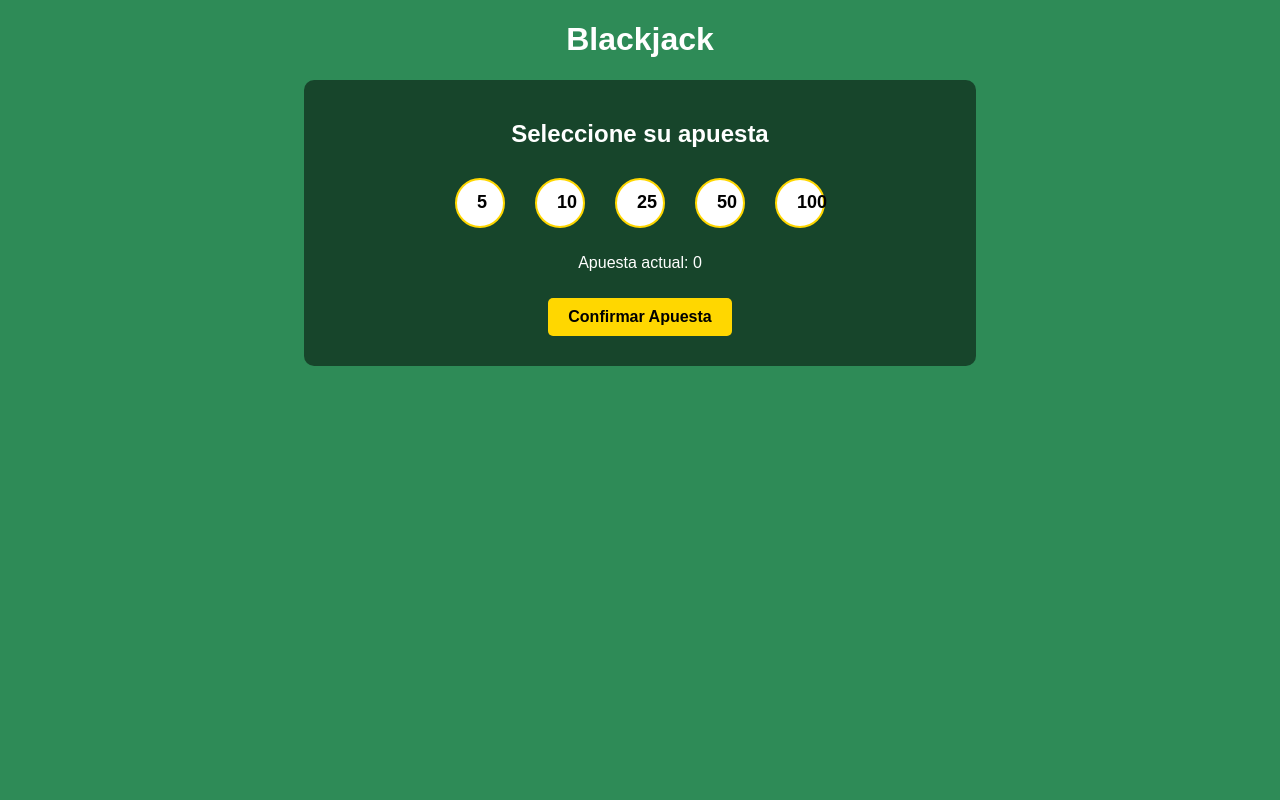
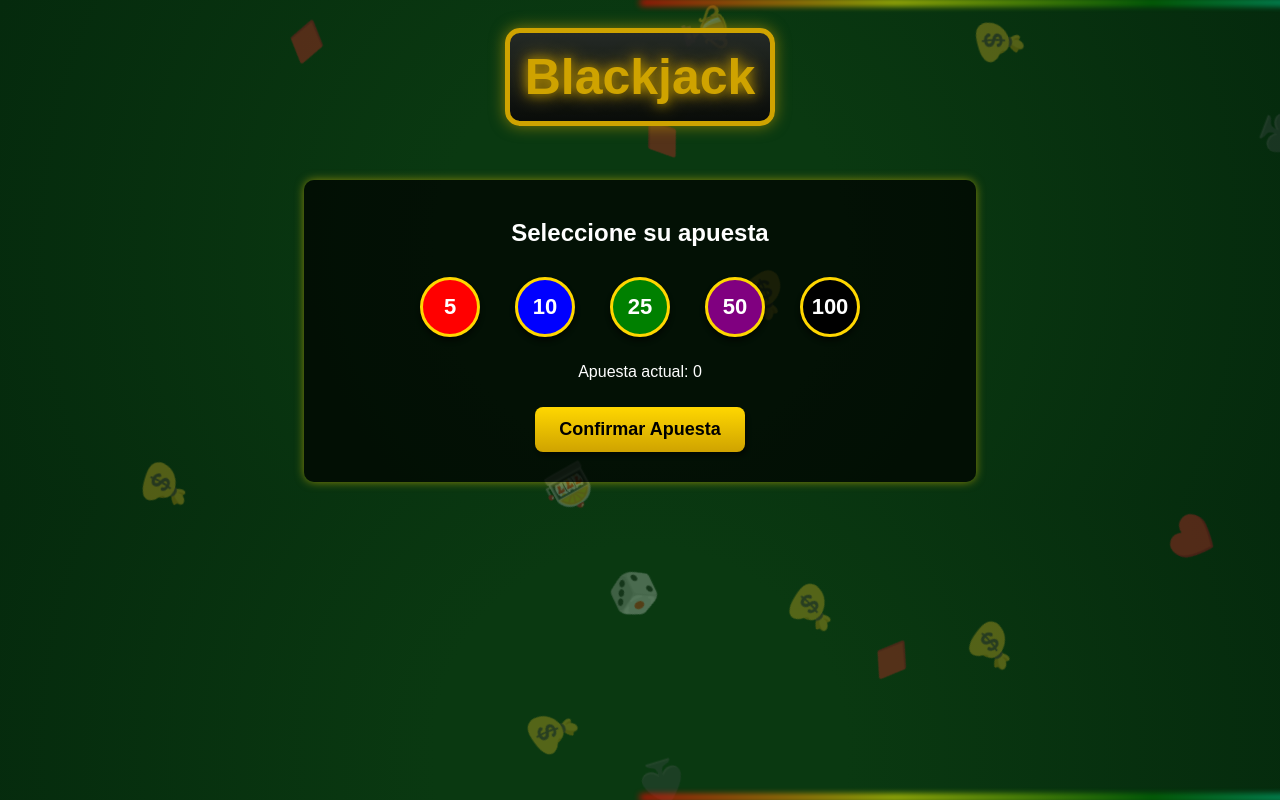
Before and after one commit to vicmmoraM/BlackJackProject, a Flask app: page / in a window 1280 px wide. Run offline with Flask 3, Linux system fonts and the light colour scheme.

Commit message:
Cambios en la interfaz

```diff
--- a/BlackJack/configuracion.py
+++ b/BlackJack/configuracion.py
@@ -1,6 +1,6 @@
 # 📌 Configuración de la cámara
 from ultralytics import YOLO
 use_droidcam = True
-video_url = "http://192.168.100.6:4747/video"
+video_url = "http://192.168.4.40:4747/video"
 umbral_confianza = 0.5
 model = YOLO("yolov8s_playing_cards.pt")
--- a/BlackJack/static/styles.css
+++ b/BlackJack/static/styles.css
@@ -1,70 +1,265 @@
+/* 📌 ESTILO GENERAL */
 body {
-    font-family: Arial, sans-serif;
+    font-family: 'Arial', sans-serif;
     text-align: center;
-    background-color: #2E8B57;
+    background: radial-gradient(circle, #0a3911 30%, #052a0d 100%);
     color: white;
+    position: relative;
+    overflow: hidden;
 }
 
-button {
-    padding: 10px 20px;
-    margin: 10px;
-    border: none;
-    cursor: pointer;
-    background-color: #FFD700;
-    color: black;
-    font-size: 16px;
-    font-weight: bold;
-    border-radius: 5px;
+/* 📌 FONDO CON ICONOS DE CASINO */
+.fondo-casino {
+    position: fixed;
+    top: 0;
+    left: 0;
+    width: 100%;
+    height: 100%;
+    z-index: -1;
+    overflow: hidden;
+    pointer-events: none;
 }
 
+/* 📌 Elementos de fondo (fichas, cartas, dados, diamantes, monedas) */
+.icono-casino {
+    position: absolute;
+    font-size: 40px;
+    opacity: 0.3;
+    animation: flotar 10s infinite alternate ease-in-out, girar 6s infinite linear;
+}
+
+/* 📌 Animación de movimiento lento */
+@keyframes flotar {
+    from {
+        transform: translateY(0px);
+    }
+    to {
+        transform: translateY(30px);
+    }
+}
+
+/* 📌 Animación de giro para los iconos */
+@keyframes girar {
+    from {
+        transform: rotate(0deg);
+    }
+    to {
+        transform: rotate(360deg);
+    }
+}
+
+/* 📌 BORDES CON EFECTO DE NEÓN */
+.borde-neon {
+    position: fixed;
+    top: 0;
+    left: 0;
+    width: 100%;
+    height: 100%;
+    pointer-events: none;
+    z-index: -1;
+}
+
+.borde-neon::before,
+.borde-neon::after {
+    content: "";
+    position: absolute;
+    width: 100%;
+    height: 5px;
+    background: linear-gradient(90deg, red, yellow, green, cyan, blue, violet);
+    animation: brilloNeon 5s infinite alternate;
+}
+
+.borde-neon::before {
+    top: 0;
+}
+
+.borde-neon::after {
+    bottom: 0;
+}
+
+/* 📌 Animación de luces neón */
+@keyframes brilloNeon {
+    from {
+        filter: blur(2px);
+        opacity: 0.8;
+    }
+    to {
+        filter: blur(4px);
+        opacity: 1;
+    }
+}
+
+
+h1 {
+    font-size: 50px;
+    font-weight: bold;
+    color: #cfa300; /* 🔥 Dorado más oscuro */
+    text-shadow: 0px 0px 8px rgba(207, 163, 0, 1), 0px 0px 16px rgba(207, 163, 0, 0.8);
+    padding: 15px;
+    display: inline-block;
+    border: 5px solid #cfa300; /* 🔥 Borde dorado más tenue */
+    border-radius: 15px;
+    background: linear-gradient(180deg, rgba(40, 40, 40, 0.9), rgba(10, 10, 10, 0.95));
+    box-shadow: 0px 0px 15px rgba(207, 163, 0, 0.6);
+    margin-top: 20px;
+    animation: parpadeo 1.5s infinite alternate;
+}
+
+/* 📌 Efecto de parpadeo más sutil */
+@keyframes parpadeo {
+    from {
+        text-shadow: 0px 0px 8px rgb(183, 144, 3), 0px 0px 16px rgba(207, 163, 0, 0.8);
+    }
+    to {
+        text-shadow: 0px 0px 12px rgb(169, 133, 2), 0px 0px 20px rgba(207, 163, 0, 0.8);
+    }
+}
+
+/* 📌 CONTENEDOR DE APUESTAS */
 .betting-container {
-    background: rgba(0, 0, 0, 0.5);
+    background: rgba(0, 0, 0, 0.7);
     padding: 20px;
     margin: 20px auto;
     width: 50%;
     border-radius: 10px;
+    box-shadow: 0 0 10px rgba(255, 215, 0, 0.5);
 }
 
+/* 📌 FICHAS DE APUESTAS */
 .chips {
     display: flex;
     justify-content: center;
-    gap: 10px;
+    gap: 15px;
     margin-bottom: 10px;
 }
 
 .chip {
-    background-color: white;
+    width: 60px;
+    height: 60px;
+    border-radius: 50%;
+    font-size: 22px;
+    font-weight: bold;
+    text-align: center;
+    color: white;
+    border: 3px solid gold;
+    box-shadow: 0px 4px 6px rgba(0, 0, 0, 0.6);
+    cursor: pointer;
+    transition: transform 0.2s, box-shadow 0.2s;
+
+    /* 🔥 Truco para centrar el número */
+    display: flex;
+    align-items: center;
+    justify-content: center;
+}
+
+/* 📌 Efecto al pasar el mouse */
+.chip:hover {
+    transform: scale(1.1);
+    box-shadow: 0px 6px 10px rgba(0, 0, 0, 0.8);
+}
+
+/* 📌 Colores de las fichas */
+.chip[data-value="5"] { background: red; }
+.chip[data-value="10"] { background: blue; }
+.chip[data-value="25"] { background: green; }
+.chip[data-value="50"] { background: purple; }
+.chip[data-value="100"] { background: black; }
+
+/* 📌 BOTONES */
+button {
+    padding: 12px 24px;
+    margin: 10px;
+    border: none;
+    cursor: pointer;
+    background: linear-gradient(180deg, #FFD700, #CFA300);
     color: black;
-    border: 2px solid #FFD700;
-    border-radius: 50%;
-    width: 50px;
-    height: 50px;
     font-size: 18px;
     font-weight: bold;
-    cursor: pointer;
+    border-radius: 8px;
+    box-shadow: 2px 4px 5px rgba(0, 0, 0, 0.5);
+    transition: transform 0.1s ease-in-out;
 }
 
-.chip:hover {
-    background-color: #FFD700;
-    color: black;
+button:hover {
+    background: linear-gradient(180deg, #EEC900, #B8860B);
+    transform: scale(1.05);
 }
 
+/* 📌 SECCIÓN DEL JUEGO */
+.game-container {
+    display: none;
+    padding: 20px;
+    background: rgba(0, 0, 0, 0.8);
+    width: 70%;
+    margin: auto;
+    border-radius: 15px;
+    box-shadow: 0 0 15px rgba(255, 215, 0, 0.5);
+}
+
+/* 📌 CONTENEDOR DE CARTAS */
+.cartas-container {
+    display: flex;
+    justify-content: center;
+    gap: 10px;
+    margin-top: 20px;
+}
+
+/* 📌 ESTILO MEJORADO DE CARTAS */
 .card {
-    display: inline-block;
-    width: 80px;
-    height: 120px;
-    background-color: white;
+    width: 100px;
+    height: 150px;
+    background: white;
     color: black;
     border-radius: 10px;
+    border: 2px solid black;
+    box-shadow: 4px 4px 10px rgba(0, 0, 0, 0.3);
     text-align: center;
-    line-height: 120px;
+    font-size: 22px;
+    font-weight: bold;
+    display: flex;
+    flex-direction: column;
+    justify-content: space-between;
+    padding: 8px;
+    position: relative;
+}
+
+/* 📌 Cartas rojas para corazones y diamantes */
+.card.red {
+    color: red;
+}
+
+/* 📌 Posición del valor en las esquinas de la carta */
+.card::before,
+.card::after {
+    content: attr(data-value);
+    position: absolute;
+    font-size: 20px;
+    font-weight: bold;
+}
+
+.card::before {
+    top: 5px;
+    left: 5px;
+}
+
+.card::after {
+    bottom: 5px;
+    right: 5px;
+    transform: rotate(180deg);
+}
+
+/* 📌 Símbolo del palo en el centro */
+.card .palo {
+    font-size: 50px;
+    display: flex;
+    justify-content: center;
+    align-items: center;
+    flex-grow: 1;
+}
+
+/* 📌 ESTILO DEL RESULTADO */
+#resultado {
     font-size: 24px;
     font-weight: bold;
-    margin: 10px;
-    box-shadow: 2px 2px 5px rgba(0, 0, 0, 0.3);
-    border: 2px solid black;
+    margin-top: 20px;
 }
-
-.card.red {
-    color: red; /* Hace los corazones y diamantes rojos */
-}
```
Also changed, not shown: BlackJack/static/script.js (+40 -7 lines), BlackJack/templates/index.html (line endings or trailing spaces).
